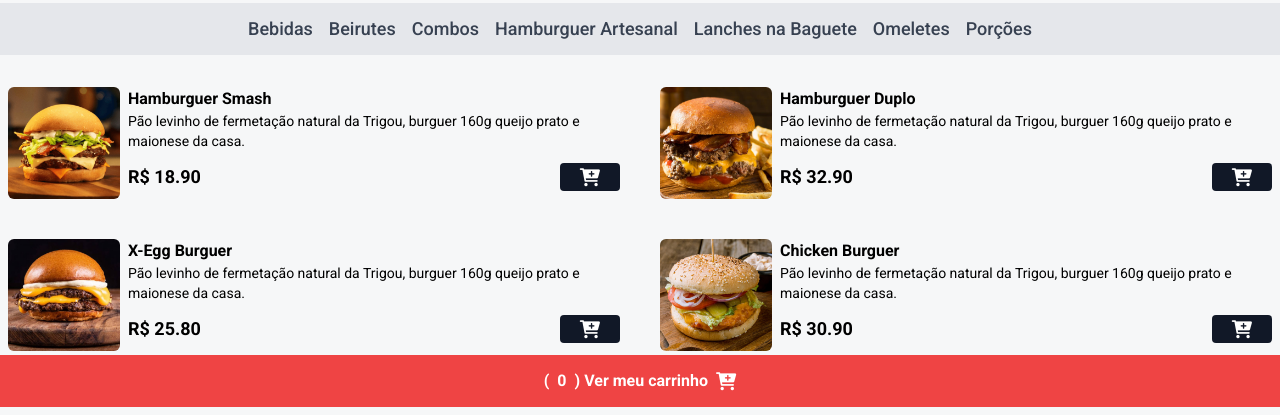
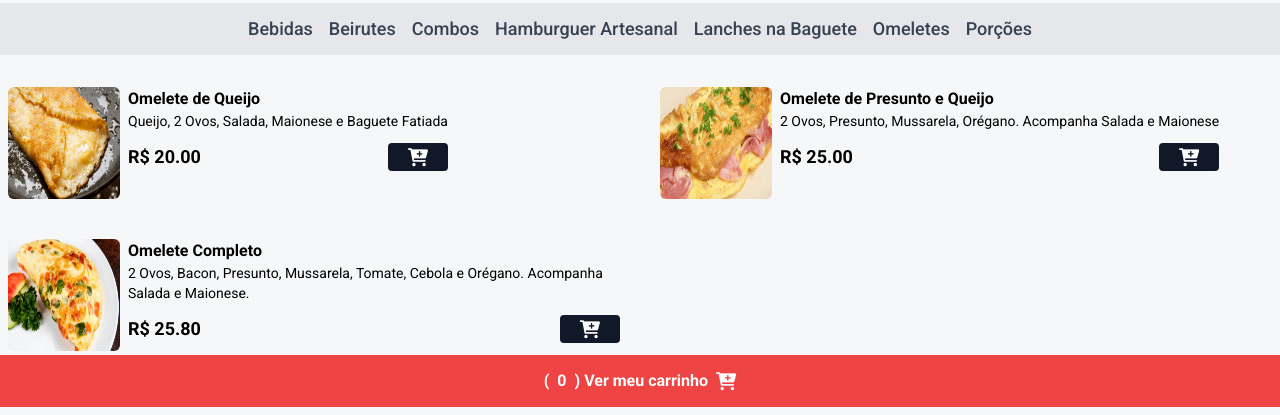
Before and after one commit to EltonSantos43/nilburguer, a website: page omeletes.html in a window 1280 px wide. Shown: the part 393-808 px from the top of the page. Drawn offline with nearby package versions, Linux system fonts and the light colour scheme.

Commit message:
Updating the Omelet menu

```diff
--- a/omeletes.html
+++ b/omeletes.html
@@ -112,17 +112,16 @@
 
             <!-- PRODUTO ITEM -->
             <div class="flex gap-2">
-                <img src="./assets/hamb-1.png" alt="Hamburguer Smash"
+                <img src="./assets/omelete-queijo.png" alt="Omelete de Queijo"
                     class="w-28 h-28 rounded-md hover:scale-110 hover:-rotate-2 duration-300" />
 
                 <div>
-                    <p class="font-bold">Hamburguer Smash</p>
-                    <p class="text-sm">Pão levinho de fermetação natural da Trigou, burguer 160g queijo prato e maionese
-                        da casa.</p>
+                    <p class="font-bold">Omelete de Queijo</p>
+                    <p class="text-sm">Queijo, 2 Ovos, Salada, Maionese e Baguete Fatiada</p>
 
                     <div class="flex items-center gap-2 justify-between mt-3">
-                        <p class="font-bold text-lg">R$ 18.90</p>
-                        <button class="bg-gray-900 px-5 rounded add-to-cart-btn" data-name="Hamburguer Smash"
+                        <p class="font-bold text-lg">R$ 20.00</p>
+                        <button class="bg-gray-900 px-5 rounded add-to-cart-btn" data-name="Omelete de Queijo"
                             data-price="18.90">
                             <i class="fa fa-cart-plus text-lg text-white"></i>
                         </button>
@@ -133,18 +132,17 @@
 
             <!-- PRODUTO ITEM -->
             <div class="flex gap-2">
-                <img src="./assets/hamb-2.png" alt="Hamburguer Duplo"
+                <img src="./assets/omelete-queijo-e-presunto.png" alt="Omelete de Presunto e Queijo"
                     class="w-28 h-28 rounded-md hover:scale-110 hover:-rotate-2 duration-300" />
 
                 <div>
-                    <p class="font-bold">Hamburguer Duplo</p>
-                    <p class="text-sm">Pão levinho de fermetação natural da Trigou, burguer 160g queijo prato e maionese
-                        da casa.</p>
+                    <p class="font-bold">Omelete de Presunto e Queijo</p>
+                    <p class="text-sm">2 Ovos, Presunto, Mussarela, Orégano. Acompanha Salada e Maionese</p>
 
                     <div class="flex items-center gap-2 justify-between mt-3">
-                        <p class="font-bold text-lg">R$ 32.90</p>
-                        <button class="bg-gray-900 px-5 rounded add-to-cart-btn" data-name="Hamburguer Duplo"
-                            data-price="32.90">
+                        <p class="font-bold text-lg">R$ 25.00</p>
+                        <button class="bg-gray-900 px-5 rounded add-to-cart-btn"
+                            data-name="Omelete de Presunto e Queijo" data-price="32.90">
                             <i class="fa fa-cart-plus text-lg text-white"></i>
                         </button>
                     </div>
@@ -154,39 +152,18 @@
 
             <!-- PRODUTO ITEM -->
             <div class="flex gap-2">
-                <img src="./assets/hamb-3.png" alt="X-Egg Burguer"
+                <img src="./assets/omelete-completo.png" alt="Omelete Completo"
                     class="w-28 h-28 rounded-md hover:scale-110 hover:-rotate-2 duration-300" />
 
                 <div>
-                    <p class="font-bold">X-Egg Burguer</p>
-                    <p class="text-sm">Pão levinho de fermetação natural da Trigou, burguer 160g queijo prato e maionese
-                        da casa.</p>
+                    <p class="font-bold">Omelete Completo</p>
+                    <p class="text-sm">2 Ovos, Bacon, Presunto, Mussarela, Tomate, Cebola e Orégano. Acompanha Salada e
+                        Maionese.</p>
 
                     <div class="flex items-center gap-2 justify-between mt-3">
                         <p class="font-bold text-lg">R$ 25.80</p>
-                        <button class="bg-gray-900 px-5 rounded add-to-cart-btn" data-name="Hamburguer Salad"
-                            data-price="25.80">
-                            <i class="fa fa-cart-plus text-lg text-white"></i>
-                        </button>
-                    </div>
-                </div>
-            </div>
-            <!-- FIM PRODUTO ITEM -->
-
-            <!-- PRODUTO ITEM -->
-            <div class="flex gap-2">
-                <img src="./assets/hamb-4.png" alt="Chicken Burguer"
-                    class="w-28 h-28 rounded-md hover:scale-110 hover:-rotate-2 duration-300" />
-
-                <div>
-                    <p class="font-bold">Chicken Burguer</p>
-                    <p class="text-sm">Pão levinho de fermetação natural da Trigou, burguer 160g queijo prato e maionese
-                        da casa.</p>
-
-                    <div class="flex items-center gap-2 justify-between mt-3">
-                        <p class="font-bold text-lg">R$ 30.90</p>
-                        <button class="bg-gray-900 px-5 rounded add-to-cart-btn" data-name="Chicken Burguer"
-                            data-price="30.90">
+                        <button class="bg-gray-900 px-5 rounded add-to-cart-btn" data-name="Omelete Completo"
+                            data-price="35.00">
                             <i class="fa fa-cart-plus text-lg text-white"></i>
                         </button>
                     </div>
```
Also changed, not shown: assets/omelete-completo.png (added), assets/omelete-queijo-e-presunto.png (added), assets/omelete-queijo.png (added).
